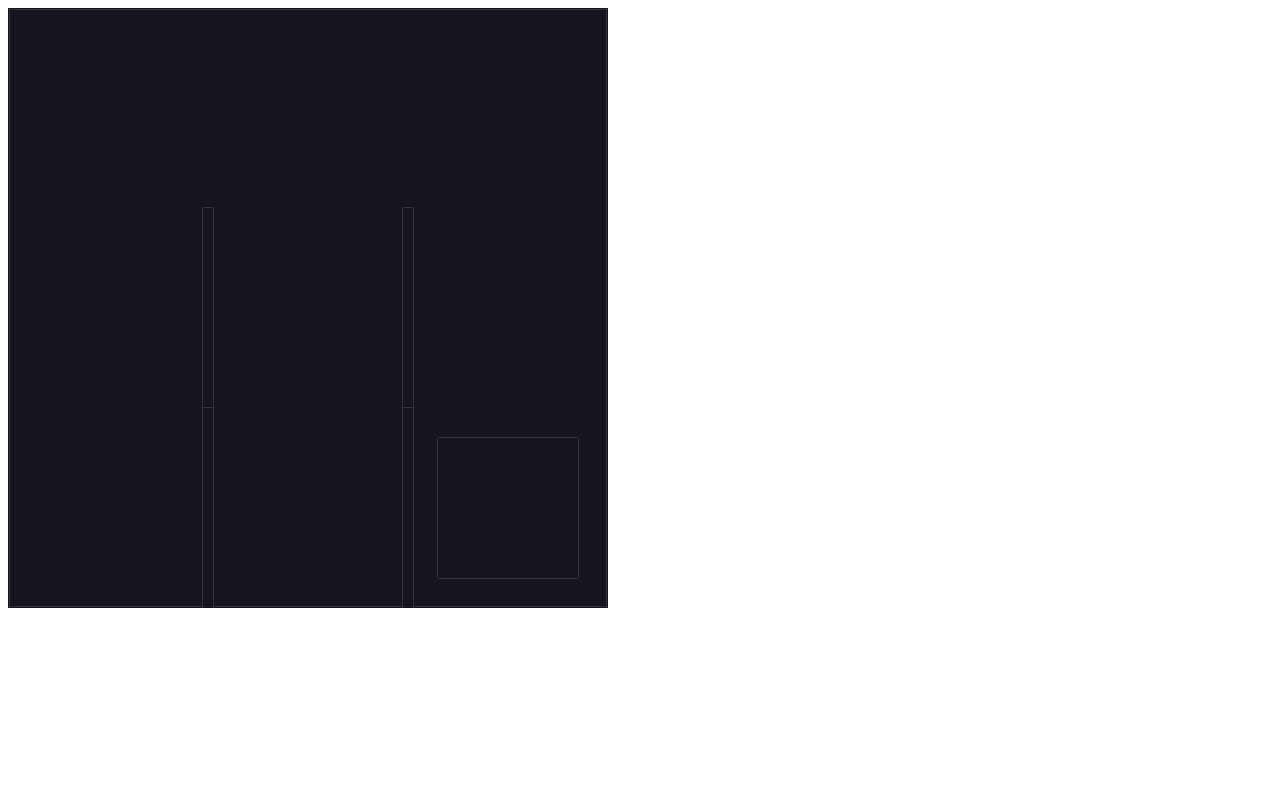
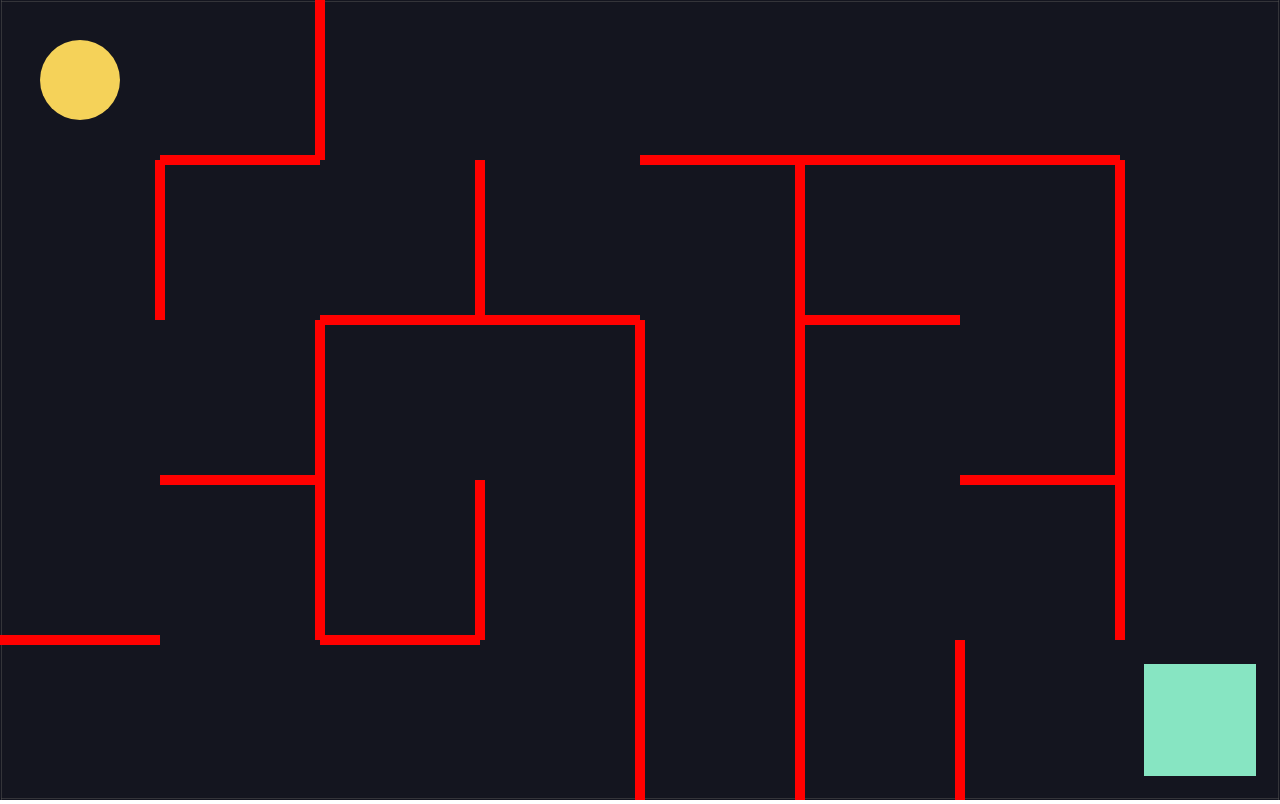
Before and after one commit to elghannay/dom-project-I, a plain HTML site: page maze/index.html in a window 1280 px wide. Drawn offline with nearby package versions, Linux system fonts and the light colour scheme; animation ran at ten frames a second.

Commit message:
completed the game functionality and style

```diff
--- a/maze/index.html
+++ b/maze/index.html
@@ -1,9 +1,37 @@
 <!DOCTYPE html>
 <html>
+
 <head>
   <script src="https://cdnjs.cloudflare.com/ajax/libs/matter-js/0.14.2/matter.min.js"></script>
+  <style>
+    body {
+      margin: 0;
+      overflow: hidden;
+    }
+
+    .hidden {
+      display: none !important;
+    }
+
+    .winner {
+      display: flex;
+      justify-content: center;
+      align-items: center;
+      position: absolute;
+      z-index: 3;
+      color: white;
+      height: 100vh;
+      width: 100vw;
+      font-size: 3.5rem;
+    }
+  </style>
 </head>
+
 <body>
+  <div class="winner hidden">
+    <h1>YOU WIN!</h1>
+  </div>
   <script src="index.js"></script>
 </body>
+
 </html>
--- a/maze/index.js
+++ b/maze/index.js
@@ -1,13 +1,17 @@
-const { Engine, Render, Runner, World, Bodies } = Matter;
+const { Engine, Render, Runner, World, Bodies, Body, Events } = Matter;
+// Body : contains methods for creating and manipulating body models
 
 const engine = Engine.create();
+engine.world.gravity.y = 0;
 const { world } = engine;
 
-const cells = 3;
-const width = 600;
-const height = 600;
+const cellsHorizontal = 8;
+const cellsVertical = 5;
+const width = window.innerWidth;
+const height = window.innerHeight;
 
-const unitLength = width / cells;
+const unitLengthX = width / cellsHorizontal;
+const unitLengthY = height / cellsVertical;
 
 const render = Render.create({
   element: document.body,
@@ -34,22 +38,22 @@
 
 // maze creation.
 
-const grid = Array(cells)
+const grid = Array(cellsVertical)
   .fill(null)
-  .map(() => Array(cells).fill(false));
+  .map(() => Array(cellsHorizontal).fill(false));
 
-const verticals = Array(cells)
+const verticals = Array(cellsVertical)
   .fill(null)
-  .map(() => Array(cells - 1).fill(false));
+  .map(() => Array(cellsHorizontal - 1).fill(false));
 
-const horizontals = Array(cells - 1)
+const horizontals = Array(cellsVertical - 1)
   .fill(null)
-  .map(() => Array(cells).fill(false));
+  .map(() => Array(cellsHorizontal).fill(false));
 
 // pick a randomly starting cell.
 
-const startRow = Math.floor(Math.random() * cells);
-const startColumn = Math.floor(Math.random() * cells);
+const startRow = Math.floor(Math.random() * cellsVertical);
+const startColumn = Math.floor(Math.random() * cellsHorizontal);
 
 // shuffle algorithm.
 
@@ -85,7 +89,7 @@
     const [nextRow, nextColumn, direction] = neighbor;
     // check if a neighbor is out of bounds
 
-    if (nextRow < 0 || nextRow >= cells || nextColumn < 0 || nextColumn >= cells) continue;
+    if (nextRow < 0 || nextRow >= cellsVertical || nextColumn < 0 || nextColumn >= cellsHorizontal) continue;
 
     // check if we have visited that neighbor.
     if (grid[nextRow][nextColumn]) {
@@ -108,8 +112,12 @@
   row.forEach((open, columnIndex) => {
     if (open) return;
     else {
-      const wall = Bodies.rectangle(columnIndex * unitLength + unitLength / 2, rowIndex * unitLength + unitLength, unitLength, 10, {
+      const wall = Bodies.rectangle(columnIndex * unitLengthX + unitLengthX / 2, rowIndex * unitLengthY + unitLengthY, unitLengthX, 10, {
         isStatic: true,
+        label: 'walls',
+        render: {
+          fillStyle: 'red',
+        },
       });
       World.add(world, wall);
     }
@@ -120,15 +128,60 @@
   row.forEach((open, columnIndex) => {
     if (open) return;
     else {
-      const wall = Bodies.rectangle(columnIndex * unitLength + unitLength, rowIndex * unitLength + unitLength / 2, 10, unitLength, {
+      const wall = Bodies.rectangle(columnIndex * unitLengthX + unitLengthX, rowIndex * unitLengthY + unitLengthY / 2, 10, unitLengthY, {
         isStatic: true,
+        label: 'walls',
+        render: {
+          fillStyle: 'red',
+        },
       });
       World.add(world, wall);
     }
   });
 });
 
-const goal = Bodies.rectangle(width - unitLength / 2, height - unitLength / 2, unitLength * 0.7, unitLength * 0.7, {
+// Goal
+
+const goal = Bodies.rectangle(width - unitLengthX / 2, height - unitLengthY / 2, unitLengthX * 0.7, unitLengthY * 0.7, {
   isStatic: true,
+  label: 'goal',
+  render: {
+    fillStyle: '#87e5c2',
+  },
 });
 World.add(world, goal);
+
+// ball
+
+ballRadius = Math.min(unitLengthY, unitLengthX) / 4;
+const ball = Bodies.circle(unitLengthX / 2, unitLengthY / 2, ballRadius, {
+  label: 'ball',
+});
+World.add(world, ball);
+
+// adding key controls
+
+document.addEventListener('keydown', (event) => {
+  const { x, y } = ball.velocity;
+  if (event.keyCode === 87) Body.setVelocity(ball, { x, y: y - 5 });
+  if (event.keyCode === 65) Body.setVelocity(ball, { x: x - 5, y });
+  if (event.keyCode === 68) Body.setVelocity(ball, { x: x + 5, y });
+  if (event.keyCode === 83) Body.setVelocity(ball, { x, y: y + 5 });
+});
+
+// winning logic;
+
+Events.on(engine, 'collisionStart', (event) => {
+  event.pairs.forEach((collision) => {
+    const labels = ['ball', 'goal'];
+    if (labels.includes(collision.bodyA.label) && labels.includes(collision.bodyA.label)) {
+      world.bodies.forEach((body) => {
+        if (body.label === 'walls') {
+          document.querySelector('.winner').classList.remove('hidden');
+          world.gravity.y = 1;
+          Body.setStatic(body, false);
+        }
+      });
+    }
+  });
+});
```
Lines whose indentation alone changed are shown as unchanged.
